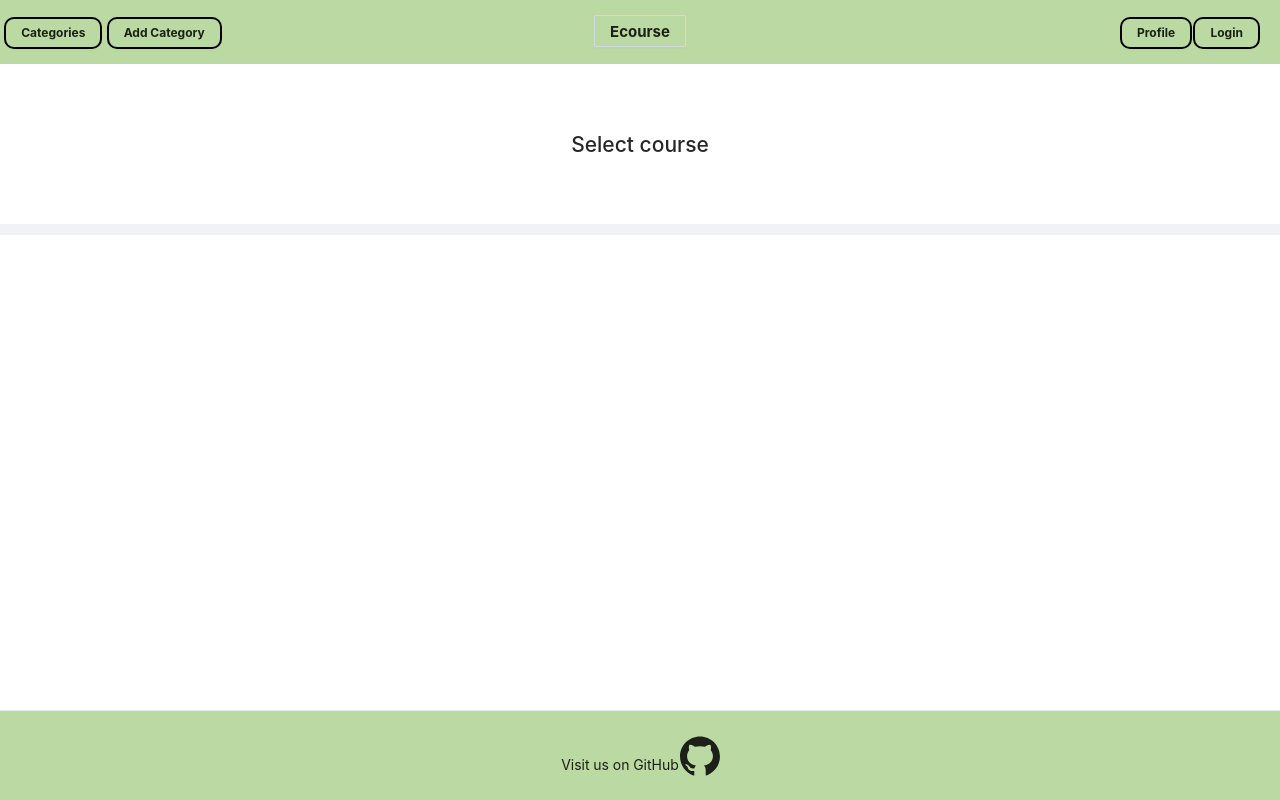
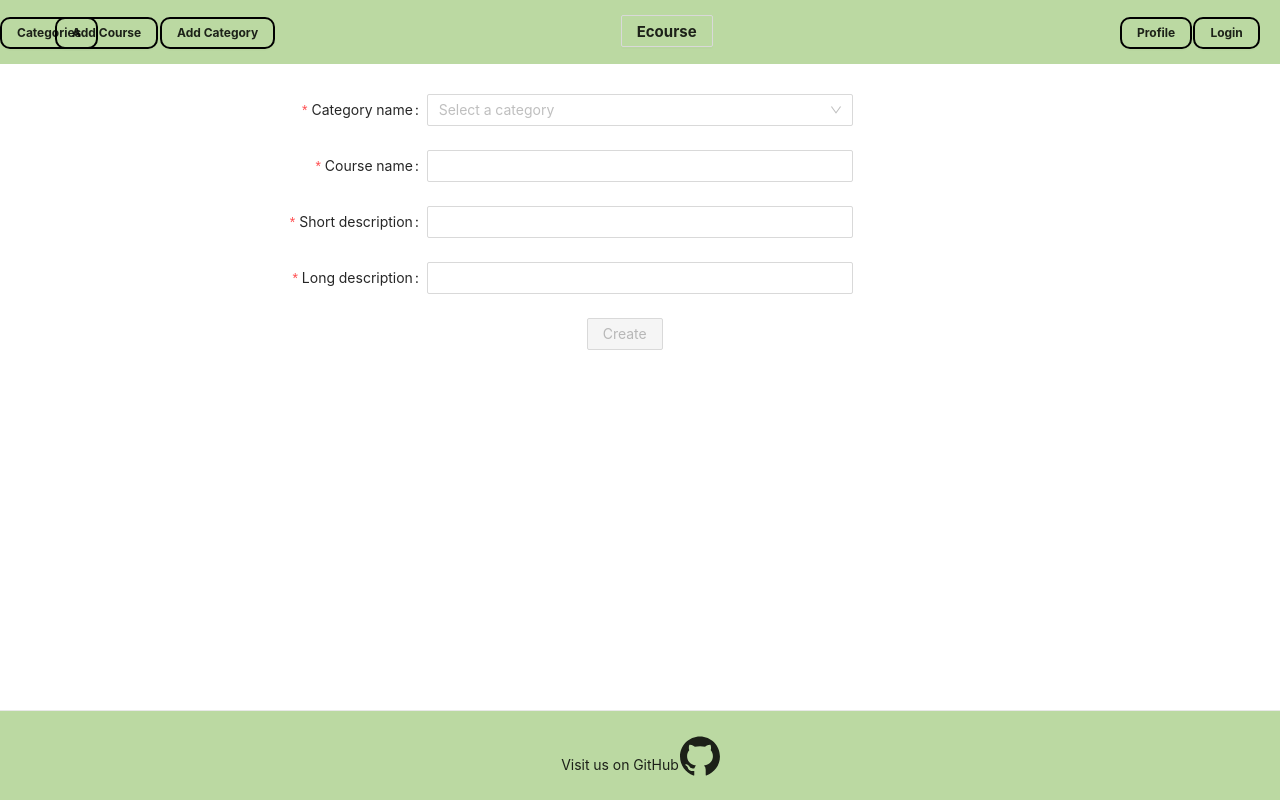
Before and after one commit to BM-ska/ecourse, a React (Create React App) app in the folder frontend/ecourse/: page /add-course in a window 1280 px wide. Built offline with nearby package versions, Linux system fonts and the light colour scheme; no server answers.

Commit message:
course - form

```diff
--- a/frontend/ecourse/src/App.tsx
+++ b/frontend/ecourse/src/App.tsx
@@ -9,6 +9,8 @@ import SiteContent from './content/startPage/SiteContent';
 import SuccessfullyCreatedCategory from './create-category-form/success/SuccessfullyCreatedCategory';
 import ViewAllCategories from './content/allCategories/ViewAllCategories';
 import ViewAllCourses from './content/allCourses/ViewAllCourses';
+import CourseForm from './create-course-form/CourseForm';
+import SuccessfullyCreatedCourse from './create-course-form/success/SuccessfullyCreatedCourse';
 
 function App() {
   return (
@@ -18,6 +20,8 @@ function App() {
         <Routes>
           <Route path="/" element={<SiteContent />} />
           <Route path="/add-category" element={<CategoryForm />} />
+          <Route path="/add-course" element={<CourseForm />} />
+          <Route path="/add-course/success" element={<SuccessfullyCreatedCourse />} />
           <Route
             path="/add-category/success"
             element={<SuccessfullyCreatedCategory />}
@@ -28,6 +32,7 @@ function App() {
         <SiteFooter />
       </Layout>
     </div>
+
   );
 }
 
--- /dev/null
+++ b/frontend/ecourse/src/create-course-form/CourseForm.tsx
@@ -0,0 +1,187 @@
+import React, { useEffect, useState } from 'react';
+import axios from 'axios';
+import {
+  Button, Form, Input, Select,
+} from 'antd';
+import { useNavigate } from 'react-router-dom';
+import { useForm } from 'antd/es/form/Form';
+import FailedToCreateCourse from './failed/FailedToCreateCourse';
+
+const formStyle = {
+  background: 'white',
+  paddingTop: '30px',
+} as const;
+
+interface Category {
+    categoryName: string;
+    id: number;
+}
+
+interface IForm {
+    categoryName: string;
+    courseName: string;
+    shortDescription?: string;
+    longDescription: string;
+}
+
+let options: any[] = [];
+function CourseForm() {
+  const [list, setList] = useState<any[]>([]);
+
+  useEffect(() => {
+    console.log('use Effect!');
+    if (list) {
+      axios.get('http://localhost:8080/api/v1/categories')
+        .then((res) => {
+          const allCategories: Category[] = res.data;
+          options = [];
+          Object.values(allCategories).forEach((category: Category) => {
+            options.push(
+              { value: category.categoryName, label: category.categoryName },
+            );
+          });
+          setList(options);
+        });
+    }
+  }, []);
+
+  const [input, setInput] = useState<IForm>({
+    categoryName: '', courseName: '', shortDescription: '', longDescription: '',
+  });
+  const [form] = useForm();
+  const [disabledSave, setDisabledSave] = useState(true);
+
+  const handleFormChange = () => {
+    const hasErrors = form.getFieldsError().some(
+      ({ errors }) => errors.length,
+    ) || !form.isFieldsTouched(true);
+    setDisabledSave(hasErrors);
+    const formFields = form.getFieldsValue(true);
+    setInput({
+      categoryName: formFields.categoryName,
+      courseName: formFields.courseName,
+      shortDescription: formFields.shortDescription,
+      longDescription: formFields.longDescription,
+    });
+    console.log(input);
+  };
+
+  const [failedPostRequest, setfailedPostRequest] = useState(false);
+
+  const navigate = useNavigate();
+
+  return (
+    <>
+      <Form
+        onFieldsChange={handleFormChange}
+        form={form}
+        style={formStyle}
+        labelCol={{
+          span: 8,
+        }}
+        wrapperCol={{
+          span: 8,
+        }}
+        autoComplete="off"
+      >
+
+        <Form.Item
+          label="Category name"
+          name="categoryName"
+          rules={[
+            {
+              required: true,
+              message: 'Please input category name!',
+            },
+            {
+              min: 3,
+              message: 'Category name must be minimum 3 characters.',
+            },
+          ]}
+        >
+          <Select
+            showSearch
+            placeholder="Select a category"
+            options={list}
+          />
+        </Form.Item>
+        <Form.Item
+          label="Course name"
+          name="courseName"
+          rules={[
+            {
+              required: true,
+              message: 'Please input course name!',
+            },
+            {
+              min: 2,
+              message: 'Course name must be minimum 2 characters.',
+            },
+          ]}
+        >
+          <Input />
+        </Form.Item>
+
+        <Form.Item
+          label="Short description"
+          name="shortDescription"
+          rules={[
+            {
+              required: true,
+              message: 'Please input short description!',
+            },
+            {
+              min: 5,
+              message: 'Short description must be minimum 5 characters.',
+            },
+          ]}
+        >
+          <Input />
+        </Form.Item>
+
+        <Form.Item
+          label="Long description"
+          name="longDescription"
+          rules={[
+            {
+              required: true,
+              message: 'Please input long description!',
+            },
+            {
+              min: 20,
+              message: 'Long description must be minimum 20 characters.',
+            },
+          ]}
+        >
+          <Input />
+        </Form.Item>
+
+        <Form.Item
+          wrapperCol={{
+            offset: 11,
+            span: 16,
+          }}
+        >
+          <Button
+            type="primary"
+            htmlType="submit"
+            disabled={disabledSave}
+            onClick={() => {
+              axios.post('http://localhost:8080/api/v1/courses', input)
+                .then(() => navigate('/add-course/success', { replace: true }))
+                .catch((error) => {
+                  setfailedPostRequest(true);
+                  console.log(error);
+                });
+            }}
+          >
+            Create
+          </Button>
+        </Form.Item>
+      </Form>
+      {failedPostRequest && <FailedToCreateCourse />}
+    </>
+  );
+}
+
+export default CourseForm;
--- /dev/null
+++ b/frontend/ecourse/src/create-course-form/failed/FailedToCreateCourse.tsx
@@ -0,0 +1,20 @@
+import React from 'react';
+import { BiCommentError } from 'react-icons/bi';
+
+function FailedToCreateCourse() {
+  return (
+    <h1 style={{
+      background: 'white',
+      color: 'red',
+      display: 'flex',
+      alignItems: 'center',
+      justifyContent: 'center',
+      height: '20vh',
+    }}
+    >
+      Course already exists! Try again!
+      <BiCommentError />
+    </h1>
+  );
+}
+export default FailedToCreateCourse;
--- /dev/null
+++ b/frontend/ecourse/src/create-course-form/success/SuccessfullyCreatedCourse.tsx
@@ -0,0 +1,19 @@
+import React from 'react';
+import { BsCheckLg } from 'react-icons/bs';
+
+function SuccessfullyCreatedCourse() {
+  return (
+    <h1 style={{
+      background: 'white',
+      display: 'flex',
+      alignItems: 'center',
+      justifyContent: 'center',
+      height: '20vh',
+    }}
+    >
+      Successfully created course!
+      <BsCheckLg />
+    </h1>
+  );
+}
+export default SuccessfullyCreatedCourse;
--- a/frontend/ecourse/src/header/SiteHeader.tsx
+++ b/frontend/ecourse/src/header/SiteHeader.tsx
@@ -14,13 +14,14 @@ function SiteHeader() {
   return (
     <Header style={headerStyle}>
       <Row>
-        <Col span={2}>
+        <Col span={1}>
           <HeaderButton buttonName="Categories" routingPath="/categories" />
         </Col>
+        <Col span={2}><HeaderButton buttonName="Add Course" routingPath="/add-course" /></Col>
         <Col span={1}>
           <HeaderButton buttonName="Add Category" routingPath="/add-category" />
         </Col>
-        <Col span={18}>
+        <Col span={17}>
           <StartButton buttonName="Ecourse" routingPath="/" />
         </Col>
         <Col span={1}>
--- a/frontend/ecourse/src/index.tsx
+++ b/frontend/ecourse/src/index.tsx
@@ -9,11 +9,9 @@ const root = ReactDOM.createRoot(
   document.getElementById('root') as HTMLElement,
 );
 root.render(
-  <React.StrictMode>
-    <BrowserRouter>
-      <App />
-    </BrowserRouter>
-  </React.StrictMode>,
+  <BrowserRouter>
+    <App />
+  </BrowserRouter>,
 );
 
 // If you want to start measuring performance in your app, pass a function
```
